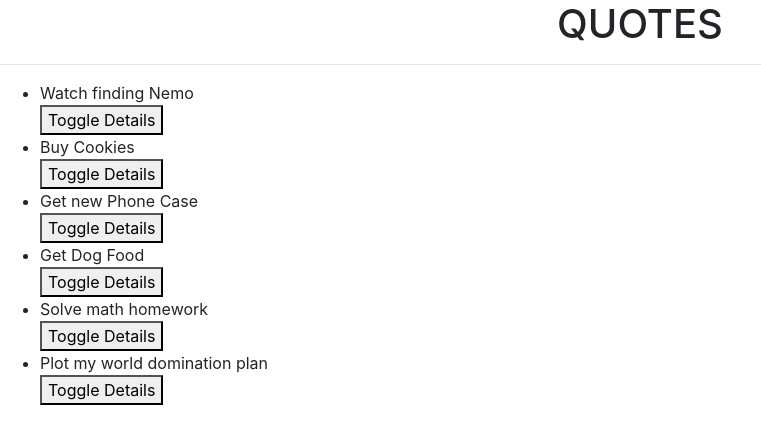
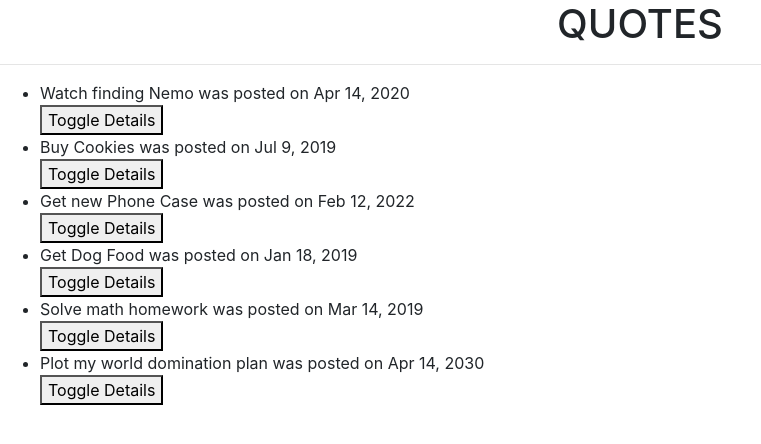
Before and after one commit to muli3203/quotes-log, an Angular app: page / in a window 1280 px wide. Shown: the top 444 px of the page, without its empty margins (0-761 px from the left). Built offline with nearby package versions, Linux system fonts and the light colour scheme.

Commit message:
initialised a complete date function

```diff
--- a/src/app/app.component.ts
+++ b/src/app/app.component.ts
@@ -8,11 +8,11 @@ import { Quote } from './quote';
 })
 export class AppComponent {
   quotes:Quote[] = [
-    new Quote(1, 'Watch finding Nemo', 'Find an online version and watch merlin find his son'),
-    new Quote(2,'Buy Cookies','I have to buy cookies for the parrot'),
-    new Quote(3,'Get new Phone Case','Diana has her birthday coming up soon'),
-    new Quote(4,'Get Dog Food','Pupper likes expensive snacks'),
-    new Quote(5,'Solve math homework','Damn Math'),
-    new Quote(6,'Plot my world domination plan','Cause I am an evil overlord'),
+    new Quote(1, 'Watch finding Nemo', 'Find an online version and watch merlin find his son',new Date(2020,3,14)),
+    new Quote(2,'Buy Cookies','I have to buy cookies for the parrot',new Date(2019,6,9)),
+    new Quote(3,'Get new Phone Case','Diana has her birthday coming up soon',new Date(2022,1,12)),
+    new Quote(4,'Get Dog Food','Pupper likes expensive snacks',new Date(2019,0,18)),
+    new Quote(5,'Solve math homework','Damn Math',new Date(2019,2,14)),
+    new Quote(6,'Plot my world domination plan','Cause I am an evil overlord',new Date(2030,3,14)),
   ];
 }
--- a/src/app/quote-list/quote-list.component.html
+++ b/src/app/quote-list/quote-list.component.html
@@ -1 +1,2 @@
 <p>{{quote.description}}</p>
+<button (click)= 'quoteComplete(true)'>Complete</button>
--- a/src/app/quote-list/quote-list.component.ts
+++ b/src/app/quote-list/quote-list.component.ts
@@ -1,4 +1,4 @@
-import { Component, OnInit, Input } from '@angular/core';
+import { Component, OnInit, Input, Output, EventEmitter } from '@angular/core';
 import { Quote } from '../quote';
 
 @Component({
@@ -9,6 +9,11 @@ import { Quote } from '../quote';
 export class QuoteListComponent implements OnInit {
 
   @Input() quote:Quote;
+  @Output() isComplete = new EventEmitter<boolean>();
+
+  quoteComplete(complete:boolean){
+    this.isComplete.emit(complete);
+  }
 
   constructor() { }
 
--- a/src/app/quote.ts
+++ b/src/app/quote.ts
@@ -1,6 +1,6 @@
 export class Quote {
     showDescription: boolean;
-    constructor(public id: number, public name: string, public description: string) {
+    constructor(public id: number, public name: string, public description: string, public completeDate: Date) {
         this.showDescription = false;
     }
 }
--- a/src/app/quote/quote.component.html
+++ b/src/app/quote/quote.component.html
@@ -4,8 +4,8 @@
 </div>
     <ul>
         <div *ngFor='let quote of quotes;let i = index'>
-          <li>{{quote.name}}</li>
+          <li>{{quote.name}} was posted on {{quote.completeDate|date}}</li>
           <button (click)='toggleDetails(i)'>Toggle Details</button>
-          <app-quote-list *ngIf='quote.showDescription' [quote]='quote'></app-quote-list>
+          <app-quote-list *ngIf = 'quote.showDescription' [quote]='quote' (isComplete) = 'completeQuote($event,i)'></app-quote-list>
         </div>
       </ul>
--- a/src/app/quote/quote.component.ts
+++ b/src/app/quote/quote.component.ts
@@ -9,18 +9,23 @@ import { Quote } from '../quote';
 export class QuoteComponent implements OnInit {
 
   quotes: Quote[] = [
-    new Quote(1, 'Watch finding Nemo', 'Find an online version and watch merlin find his son'),
-    new Quote(2,'Buy Cookies','I have to buy cookies for the parrot'),
-    new Quote(3,'Get new Phone Case','Diana has her birthday coming up soon'),
-    new Quote(4,'Get Dog Food','Pupper likes expensive snacks'),
-    new Quote(5,'Solve math homework','Damn Math'),
-    new Quote(6,'Plot my world domination plan','Cause I am an evil overlord'),
+    new Quote(1, 'Watch finding Nemo', 'Find an online version and watch merlin find his son',new Date(2020,3,14)),
+    new Quote(2,'Buy Cookies','I have to buy cookies for the parrot',new Date(2019,6,9)),
+    new Quote(3,'Get new Phone Case','Diana has her birthday coming up soon',new Date(2022,1,12)),
+    new Quote(4,'Get Dog Food','Pupper likes expensive snacks',new Date(2019,0,18)),
+    new Quote(5,'Solve math homework','Damn Math',new Date(2019,2,14)),
+    new Quote(6,'Plot my world domination plan','Cause I am an evil overlord',new Date(2030,3,14)),
   ];
 
   toggleDetails(index){
     this.quotes[index].showDescription = !this.quotes[index].showDescription;
   }
 
+  completeQuote(isComplete, index){
+    if (isComplete) {
+      this.quotes.splice(index,1);
+    }
+  }
 
   constructor() { }
 
```
